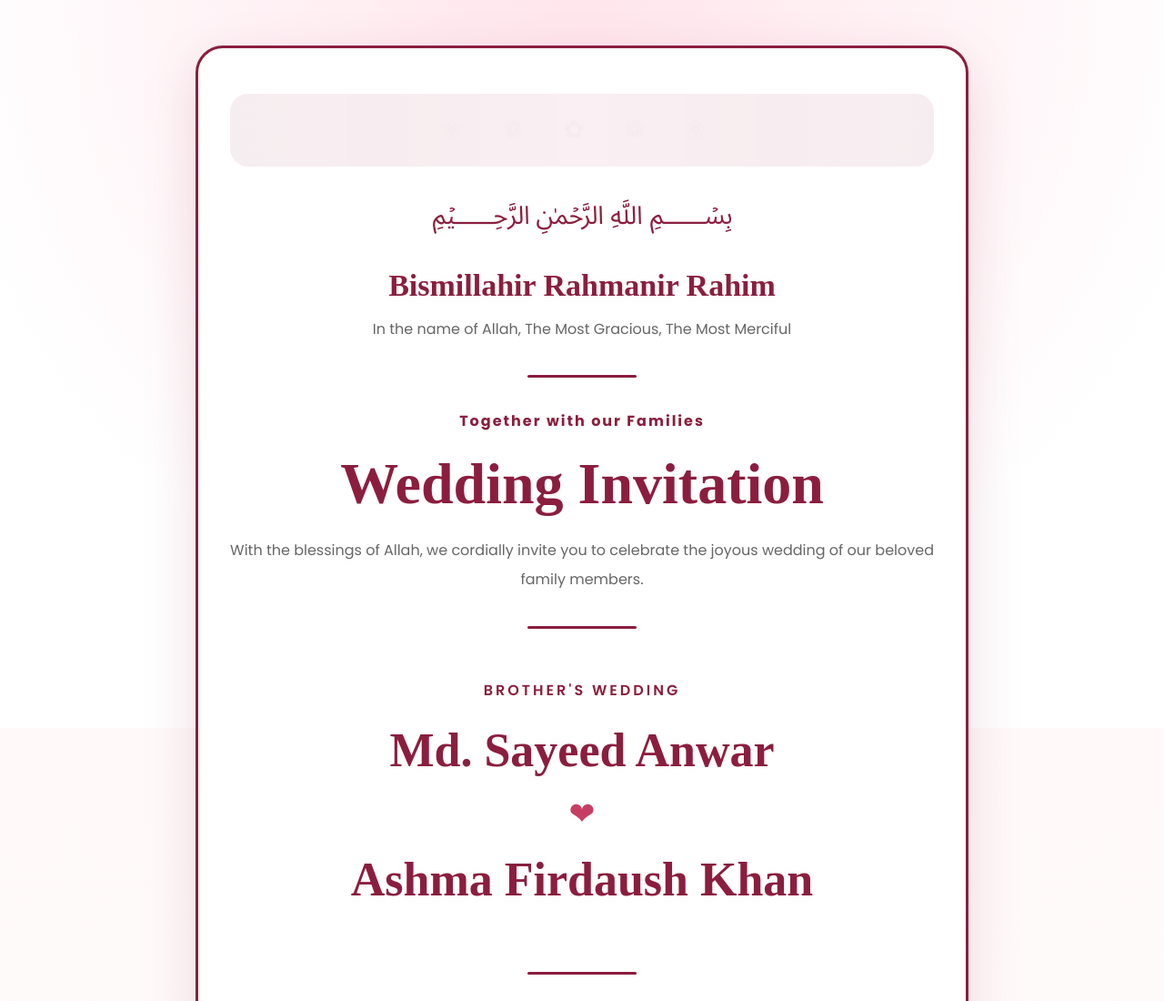
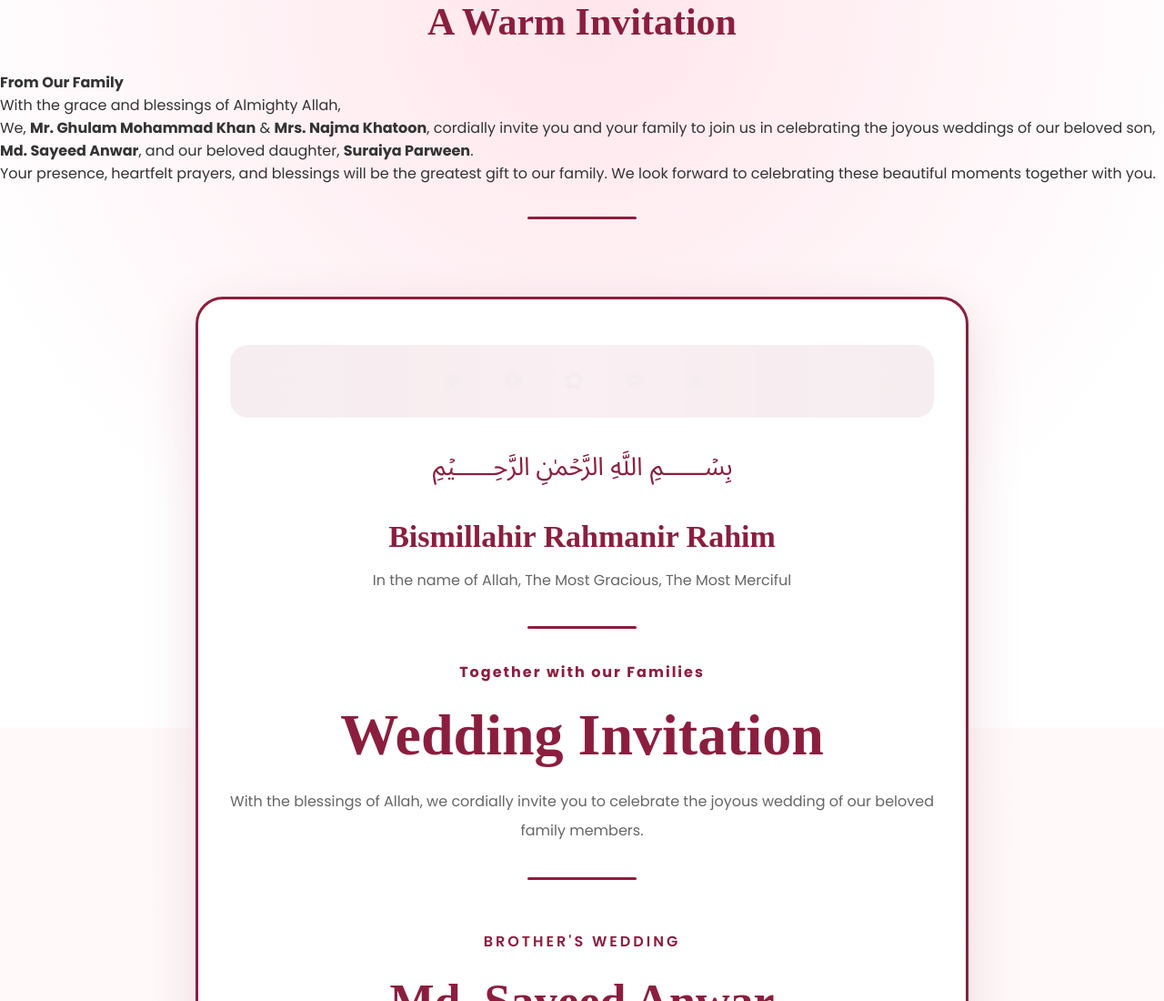
Before and after one commit to sanuali6427-rgb/Wedding-invitation-4.0, a plain HTML site: page index.html in a window 1280 px wide. Shown: the top 1100 px of the page at 91% size. Drawn offline with Linux system fonts and the light colour scheme; a web font is replaced by a local one.

Commit message:
Update index.html

```diff
--- a/index.html
+++ b/index.html
@@ -31,6 +31,57 @@ href="style.css">
 <body>
 
 <div class="background"></div>
+  <!-- =========================
+     FAMILY INVITATION
+========================= -->
+
+<section class="family-invitation">
+
+<h2 class="section-title">
+A Warm Invitation
+</h2>
+
+<h4 class="family-subtitle">
+From Our Family
+</h4>
+
+<p class="family-text">
+
+With the grace and blessings of Almighty Allah,
+
+</p>
+
+<p class="family-text">
+
+We,
+
+<strong>Mr. Ghulam Mohammad Khan</strong>
+
+&amp;
+
+<strong>Mrs. Najma Khatoon</strong>,
+
+cordially invite you and your family to join us in celebrating the joyous weddings of our beloved son,
+
+<strong>Md. Sayeed Anwar</strong>,
+
+and our beloved daughter,
+
+<strong>Suraiya Parween</strong>.
+
+</p>
+
+<p class="family-text">
+
+Your presence, heartfelt prayers, and blessings will be the greatest gift to our family.
+
+We look forward to celebrating these beautiful moments together with you.
+
+</p>
+
+</section>
+
+<div class="divider"></div>
 
 <div class="container">
 
```
